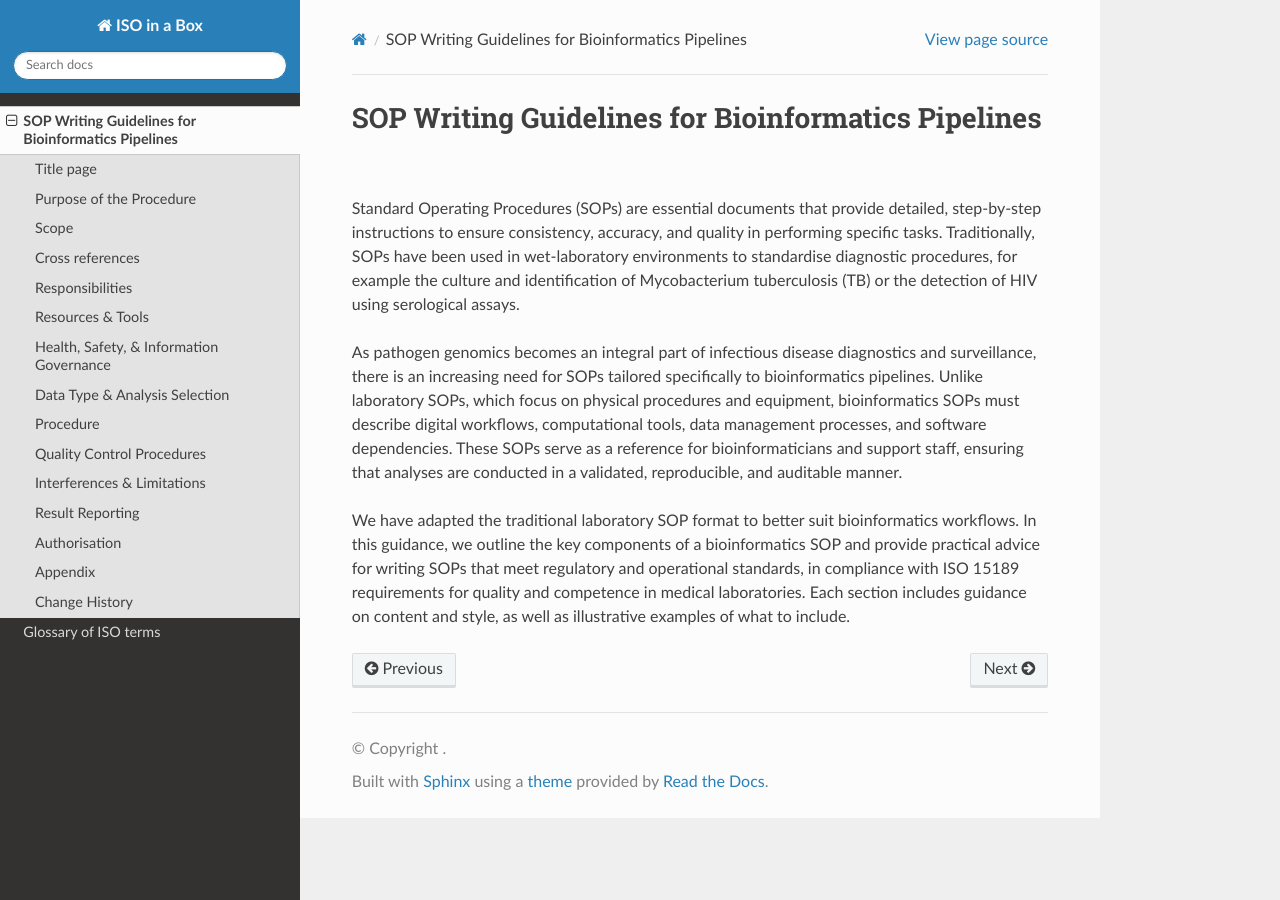
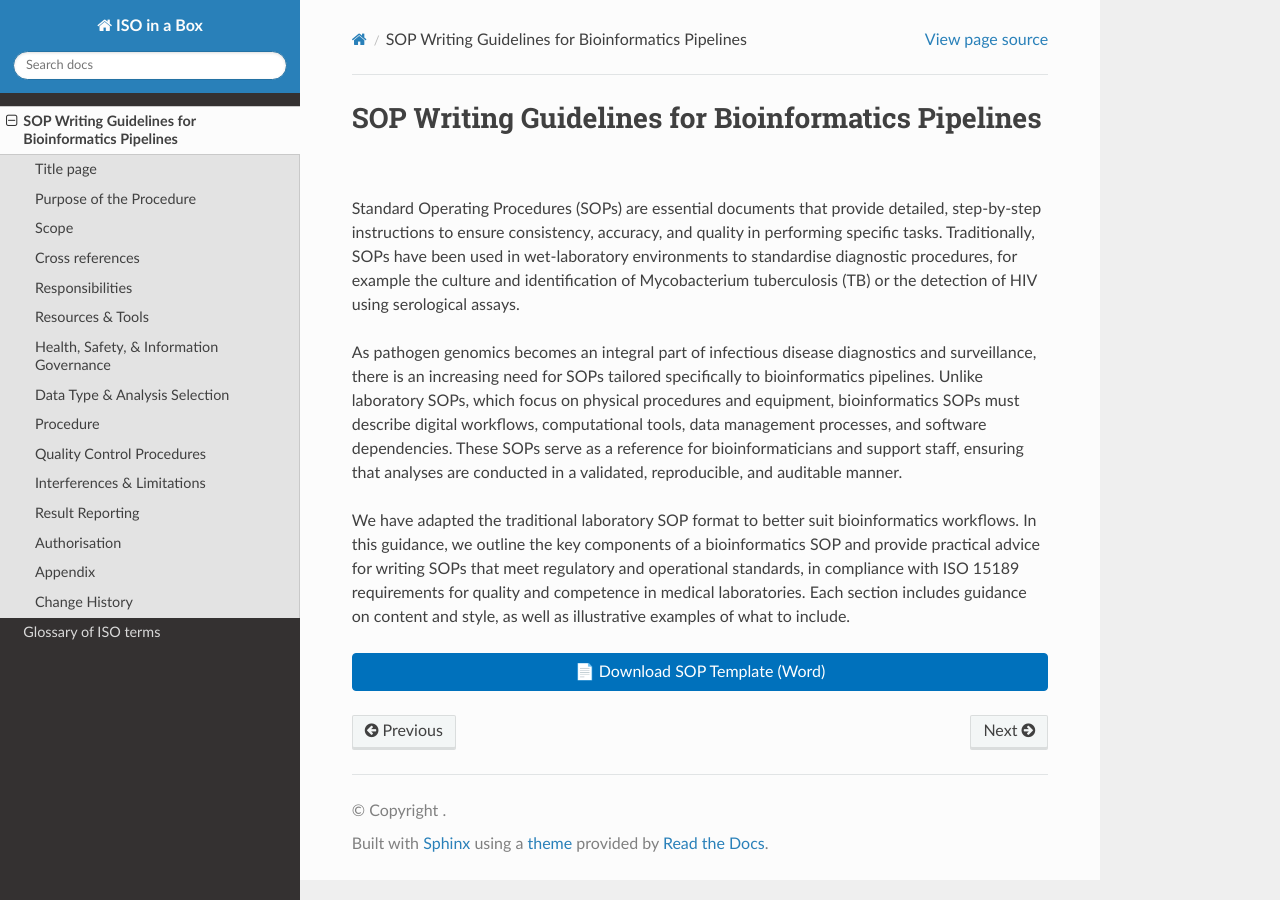
Before and after one commit to ASendellPrice/IIB-rtd, a Sphinx documentation site: the page built from docs/source/sop_guidelines.rst, in a window 1280 px wide. Built offline with Sphinx 7.4.7 and the Read the Docs theme 3.1.0, drawn with Linux system fonts in a browser that asks for light colours; pages that are not in the unit, such as notebooks, are missing from menus.

Commit message:
Adding button link for SOP template

```diff
--- a/docs/source/sop_guidelines.rst
+++ b/docs/source/sop_guidelines.rst
@@ -6,6 +6,13 @@ Standard Operating Procedures (SOPs) are essential documents that provide detail
 As pathogen genomics becomes an integral part of infectious disease diagnostics and surveillance, there is an increasing need for SOPs tailored specifically to bioinformatics pipelines. Unlike laboratory SOPs, which focus on physical procedures and equipment, bioinformatics SOPs must describe digital workflows, computational tools, data management processes, and software dependencies. These SOPs serve as a reference for bioinformaticians and support staff, ensuring that analyses are conducted in a validated, reproducible, and auditable manner.
 
 We have adapted the traditional laboratory SOP format to better suit bioinformatics workflows. In this guidance, we outline the key components of a bioinformatics SOP and provide practical advice for writing SOPs that meet regulatory and operational standards, in compliance with ISO 15189 requirements for quality and competence in medical laboratories. Each section includes guidance on content and style, as well as illustrative examples of what to include.
+
+.. button-link:: https://github.com/your-org/your-repo/raw/main/templates/sop_template.docx
+   :color: primary
+   :expand:
+
+   📄 Download SOP Template (Word)
+
 
 .. toctree::
    :maxdepth: 2
```
